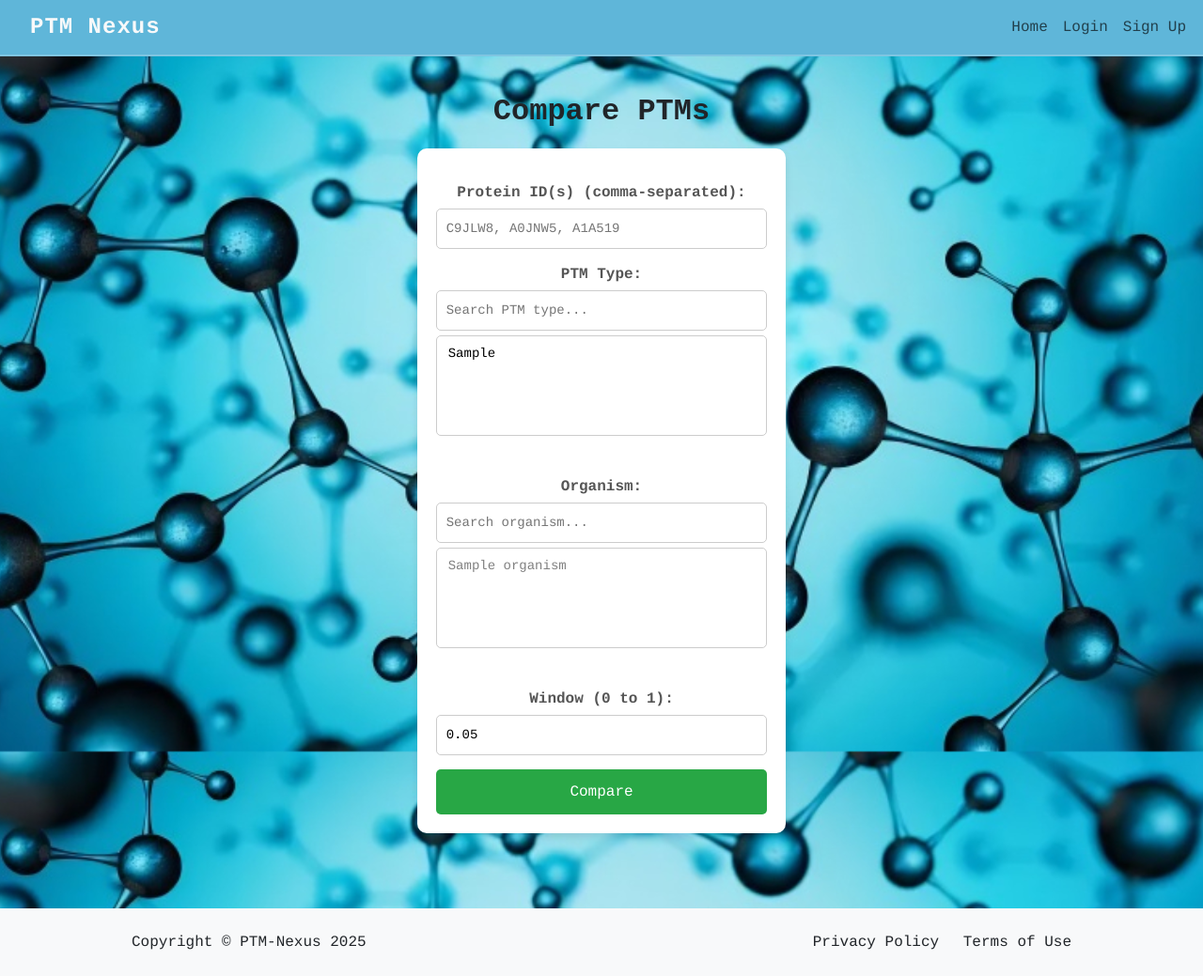
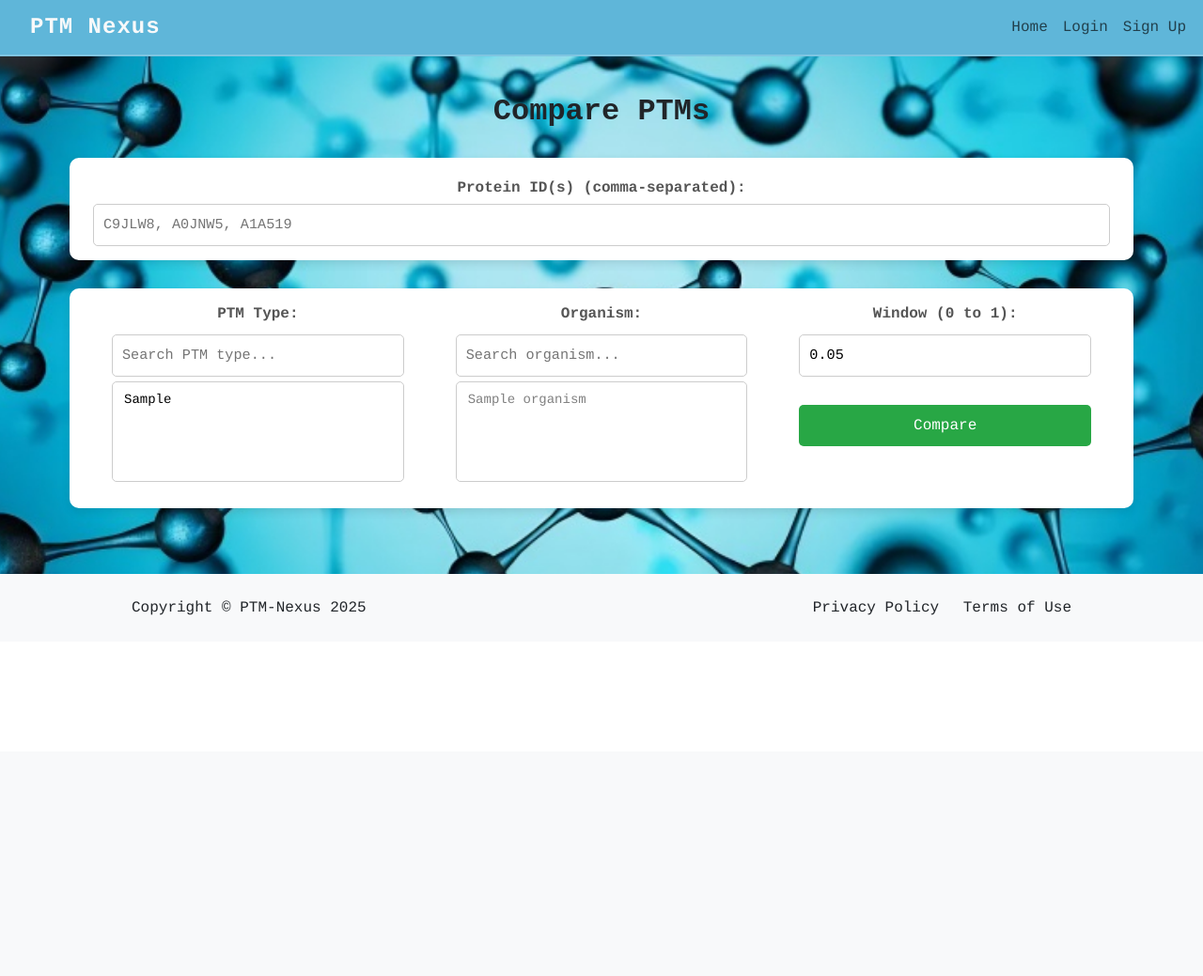
Before and after one commit to KarimUPF/dbw-project, a Flask app: page /browser in a window 1280 px wide. Shown: the whole page at 94% size. After the commit the page ends 655 px from the top, so only its background shows below. Run offline with Flask 3, Linux system fonts and the light colour scheme; tables that the repository leaves empty hold one stand-in row (values such as "Sample post"); parts of the project's set-up code (start-up, migrations or seed data) failed here and were passed over.

Commit message:
New browser disposition

```diff
--- a/static/style.css
+++ b/static/style.css
@@ -165,10 +165,10 @@ h2 {
 }
 
 form {
-    background: white;
-    padding: 20px;
+    background: none;
+    padding: 10px;
     border-radius: 10px;
-    box-shadow: 0px 4px 8px rgba(0, 0, 0, 0.1);
+    /*box-shadow: 0px 4px 8px rgba(0, 0, 0, 0.1)*/
     max-width: 500px;
     margin: auto;
 }
--- a/templates/compare.html
+++ b/templates/compare.html
@@ -7,11 +7,19 @@
 <div class="background">
     <body>
     <h1 style="margin-top: 100px;margin-bottom: 20px;">Compare PTMs</h1>
-    <form id="compare-form" method="POST" action="/loading" style="margin-bottom: 50px;" onsubmit="return showLoading();">        <label for="protein_id">Protein ID(s) (comma-separated):</label>
+    <form id="compare-form" method="POST" action="/loading" onsubmit="return showLoading();" style="max-width: 1200px; margin: 0 auto;">
+
+        <!-- BOX 1: Protein IDs -->
+        <div class="box">
+            <label for="protein_id">Protein ID(s) (comma-separated):</label>
             <input type="text" name="protein_id" id="protein-id" placeholder="C9JLW8, A0JNW5, A1A519" required>
             <small id="protein-warning" style="color: red; display: none;">Maximum 10 protein IDs allowed.</small>
-        <br>
+        </div>
 
+        <!-- BOX 2: PTM Type / Organism / Window -->
+        <div class="box">
+            <div class="form-row">
+                <div class="form-column">
                     <label for="ptm_type">PTM Type:</label>
                     <div id="ptm-container">
                         <input type="text" id="ptm-search" class="search-box" placeholder="Search PTM type..." autocomplete="off">
@@ -19,30 +27,113 @@
                     </div>
                     <div id="selected-ptm-types" class="selected-list"></div>
                     <input type="hidden" name="ptm_type" id="selected-ptm-input">
-        <br>
+                </div>
 
-        <div id="organism-container">
+                <div class="form-column" id="organism-container">
                     <label for="organism">Organism:</label>
                     <input type="text" id="organism-search" class="search-box" placeholder="Search organism..." autocomplete="off">
-            <select id="organism-dropdown" size="5" disabled></select> <!-- Disabled initially -->
-        </div>
+                    <select id="organism-dropdown" size="5" disabled></select>
                     <div id="selected-organisms" class="selected-list"></div>
                     <input type="hidden" name="organism" id="selected-organism-input">
-        <br>
+                </div>
 
-        <div id="window-container">
+                <div class="form-column">
                     <label for="window">Window (0 to 1):</label>
                     <div class="input-group">
                         <input type="number" value="0.05" name="window" id="window" step="0.01" min="0.01" max="1" required>
                     </div>
+                    <div class="input-group" style="margin-top: 15px;">
+                        <button type="submit" class="small-button">Compare</button>
+                    </div>
                 </div>
 
-        <button type="submit">Compare</button>
+            </div>
+        </div>
     </form>
+
 
     <div id="progress-messages" style="margin-top: 30px; font-weight: bold; color: #333;"></div>
     </body>
 </div>
+
+<style>
+    .form-row {
+        display: flex;
+        justify-content: space-between;
+        margin-top: 5px;
+    }
+
+    .form-column {
+        flex: 1;
+        margin: 0 20px; /* Espaciado entre columnas */
+    }
+
+    .form-column label {
+        display: block;
+        margin-top: 5px;
+        margin-bottom: 5px;
+    }
+
+    .selected-list {
+        margin-top: 10px;
+        font-size: 0.9em;
+        color: #555;
+    }
+
+    .input-group {
+        margin-top: 5px;
+    }
+
+    .box {
+    background-color: white;
+    padding: 5px 25px 15px 25px; /* top, right, bottom, left */
+    margin-bottom: 30px;
+    border-radius: 10px;
+    box-shadow: 0 4px 10px rgba(0,0,0,0.1);
+    }
+
+
+    input[type="text"], input[type="number"] {
+        width: 100%;
+        padding: 10px;
+        font-size: 0.95em;
+        border: 1px solid #ccc;
+        border-radius: 5px;
+    }
+
+    #compare-form {
+        width: 90%;
+        max-width: 1200px;
+        margin: 0 auto;
+    }
+
+    .form-row {
+        display: flex;
+        justify-content: space-between;
+        gap: 15px;
+        flex-wrap: wrap;
+    }
+
+    .form-column {
+        flex: 1;
+        min-width: 250px;
+    }
+
+    .small-button {
+    width: 100%;
+    padding: 10px;
+    font-size: 1em;
+    background-color: #28a745;
+    color: white;
+    border: none;
+    border-radius: 5px;
+    cursor: pointer;
+}
+
+.small-button:hover {
+    background-color: #218838;
+}
+</style>
 
 <script>
     // Fetch PTM types and populate the dropdown
@@ -277,4 +368,5 @@
     </script>
 
 </body>
+
 {% endblock %}
```
Also changed, not shown: blast_results.txt (+7 -5 lines), 7 other files. Lines whose indentation alone changed are shown as unchanged.
